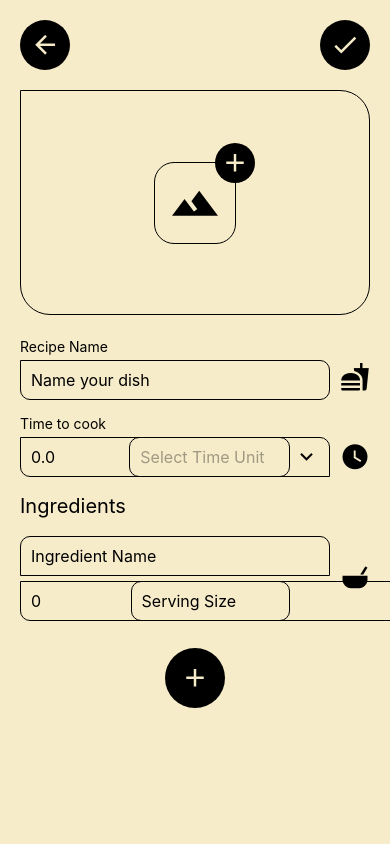
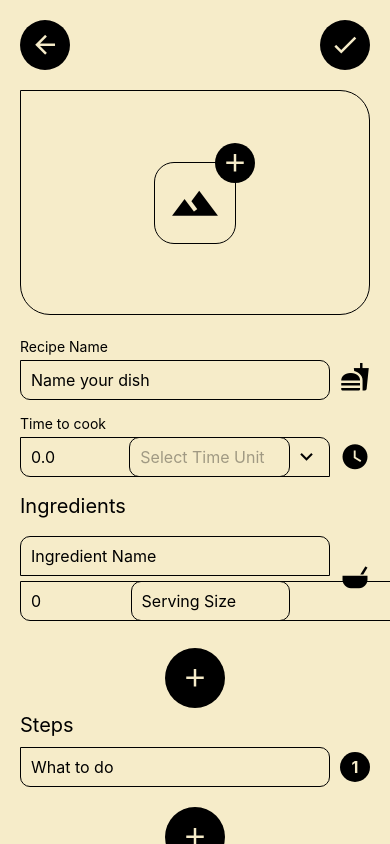
Before and after one commit to gaurav712/Kitchen-Diary, a React Native app: screen /AddRecipe in a window 390 px wide. Built offline with nearby package versions, Linux system fonts and the light colour scheme.

Commit message:
add StepsInputTemplate

```diff
--- /dev/null
+++ b/src/components/StepsInputTemplate/index.tsx
@@ -0,0 +1,80 @@
+import {useEffect, useState} from 'react';
+import {Pressable, Text, View} from 'react-native';
+import MaterialCommunityIcons from 'react-native-vector-icons/MaterialCommunityIcons';
+import ThemeContext from '../../contexts/ThemeContext';
+import CustomTextInput from '../CustomTextInput';
+import styles from './styles';
+
+const StepsInputTemplate = () => {
+  interface IStepsData {
+    [key: string]: string;
+  }
+
+  const [instances, setInstances] = useState<any[]>([...Array(1)]);
+  const [stepsData, setStepsData] = useState<IStepsData>({0: ''});
+
+  const handleStepsDataChange = (index: number, text: string) => {
+    setStepsData({...stepsData, [index]: text});
+  };
+
+  const handleAddPressed = () => {
+    setInstances([...instances, ...Array(1)]);
+  };
+
+  useEffect(() => {
+    if (stepsData) console.log(JSON.stringify(stepsData, null, 2));
+  }, [stepsData]);
+
+  return (
+    <ThemeContext.Consumer>
+      {themeContext => (
+        <View style={styles.container}>
+          <Text style={styles.heading}>Steps</Text>
+          {stepsData &&
+            instances?.map((_, index: number) => (
+              <View style={styles.stepsInputContainer}>
+                <CustomTextInput
+                  key={index}
+                  placeholder="What to do"
+                  blankIcon={true}
+                  value={stepsData[index]}
+                  onChangeText={(text: string) =>
+                    handleStepsDataChange(index, text)
+                  }
+                />
+                <View
+                  style={[
+                    styles.stepNumContainer,
+                    {backgroundColor: themeContext?.theme.textColor},
+                  ]}>
+                  <Text
+                    style={[
+                      styles.stepNumText,
+                      {color: themeContext?.theme.backgroundColor},
+                    ]}>
+                    {index + 1}
+                  </Text>
+                </View>
+              </View>
+            ))}
+          <Pressable
+            style={[
+              styles.addIngredientIcon,
+              {
+                backgroundColor: themeContext?.theme.textColor,
+              },
+            ]}
+            onPress={handleAddPressed}>
+            <MaterialCommunityIcons
+              name="plus"
+              size={30}
+              color={themeContext?.theme.backgroundColor}
+            />
+          </Pressable>
+        </View>
+      )}
+    </ThemeContext.Consumer>
+  );
+};
+
+export default StepsInputTemplate;
--- /dev/null
+++ b/src/components/StepsInputTemplate/styles.ts
@@ -0,0 +1,41 @@
+import {StyleSheet} from 'react-native';
+
+const styles = StyleSheet.create({
+  container: {
+    width: '100%',
+    marginVertical: 5,
+  },
+  heading: {
+    fontSize: 20,
+    marginBottom: 5,
+  },
+  addIngredientIcon: {
+    width: 60,
+    height: 60,
+    borderRadius: 30,
+    alignSelf: 'center',
+    marginTop: 20,
+    alignItems: 'center',
+    justifyContent: 'center',
+  },
+  stepsInputContainer: {
+    flexDirection: 'row',
+  },
+  stepNumContainer: {
+    position: 'absolute',
+    right: 0,
+    top: 10,
+    alignSelf: 'center',
+    width: 30,
+    height: 30,
+    borderRadius: 15,
+    alignItems: 'center',
+    justifyContent: 'center',
+  },
+  stepNumText: {
+    fontSize: 16,
+    fontWeight: 'bold',
+  },
+});
+
+export default styles;
--- a/src/screens/AddRecipe/index.tsx
+++ b/src/screens/AddRecipe/index.tsx
@@ -5,6 +5,7 @@ import MaterialCommunityIcons from 'react-native-vector-icons/MaterialCommunityI
 import {RootNavigationProp} from '../../@types/navigation';
 import CustomTextInput from '../../components/CustomTextInput';
 import IngredientInputListTemplate from '../../components/IngredientInputListTemplate';
+import StepsInputTemplate from '../../components/StepsInputTemplate';
 import TimeInput from '../../components/TimeInput';
 import ThemeContext from '../../contexts/ThemeContext';
 import styles from './styles';
@@ -106,6 +107,7 @@ const AddRecipe = () => {
               <IngredientInputListTemplate
                 contentContainerStyle={styles.formField}
               />
+              <StepsInputTemplate />
             </View>
           </ScrollView>
           <View style={styles.headerControls}>
```
